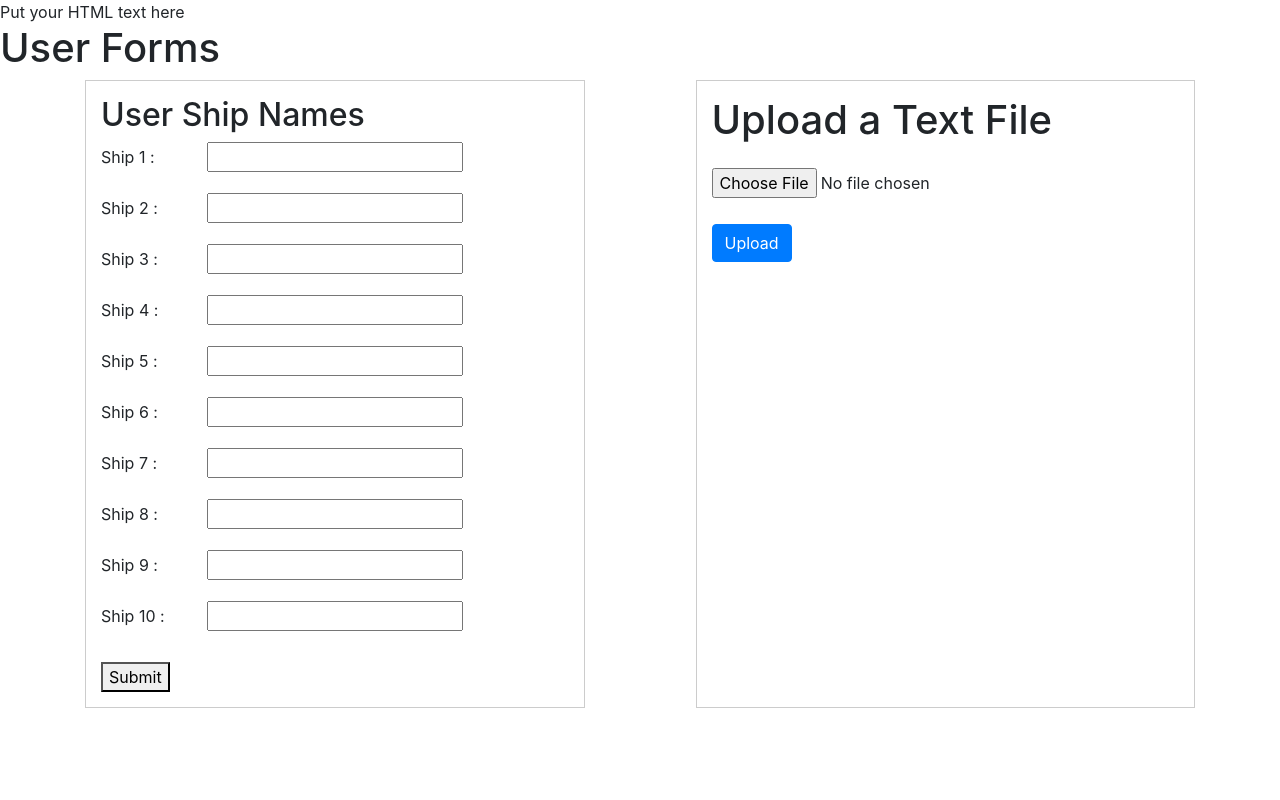
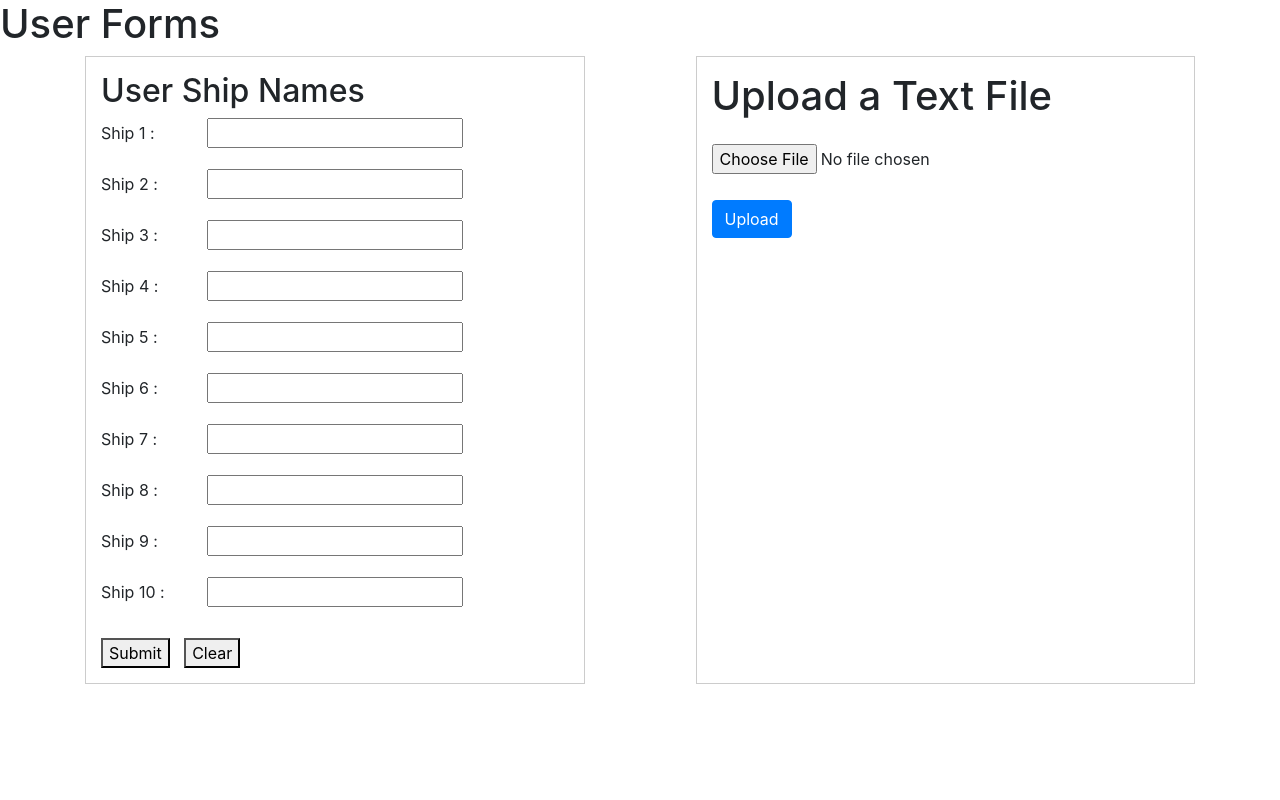
Before and after one commit to Boondogg/Project9, a Flask app: page / in a window 1280 px wide. Run offline with Flask 3, Linux system fonts and the light colour scheme; some libraries are stand-ins or nearby versions.

Commit message:
Update index.html

```diff
--- a/templates/index.html
+++ b/templates/index.html
@@ -1,4 +1,4 @@
-Put your HTML text here<!DOCTYPE html>
+<!DOCTYPE html>
 <html lang="en">
 <head>
     <meta charset="UTF-8">
@@ -30,6 +30,7 @@ Put your HTML text here<!DOCTYPE html>
         }
         .form-container button {
             margin-top: 10px;
+            margin-right: 10px;
         }
     </style>
 </head>
@@ -80,7 +81,9 @@ Put your HTML text here<!DOCTYPE html>
                 <input type="text" id="name10" name="name10">
             </div>
             <button type="submit">Submit</button>
+            <button type="button" onclick="clearFormData(event)">Clear</button>
         </form>
+
         <!-- Form 2 -->
         <form class="form-container" id="form2" onsubmit="return handleSubmit(event, 'form2')" method="post" enctype="multipart/form-data">
             <h1 class="mb-4">Upload a Text File</h1>
```
